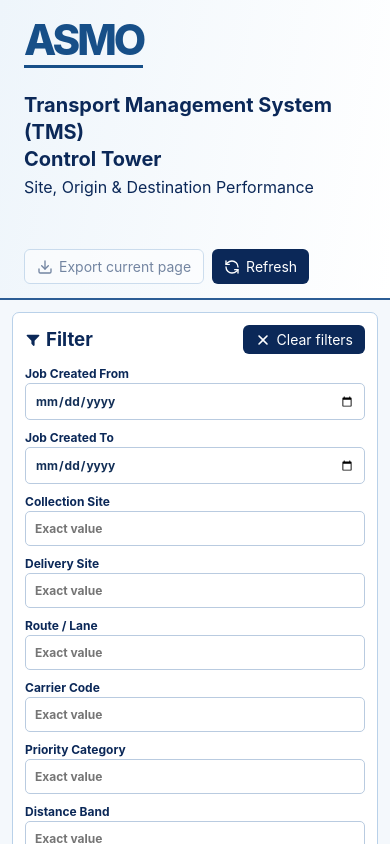
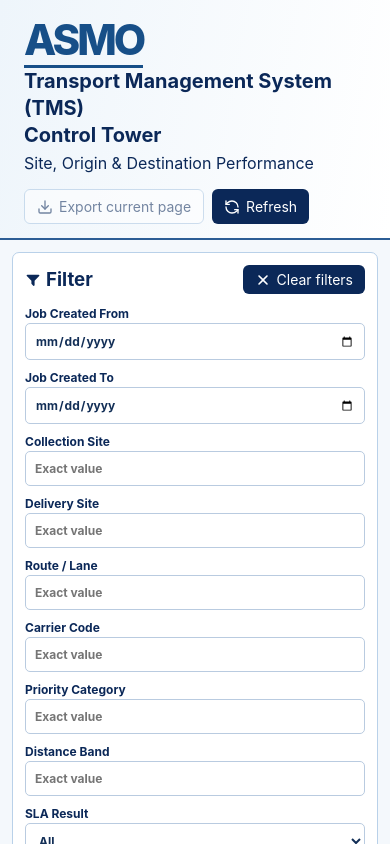
Before and after one commit to Pratik8-Dev/ASMO-Transport, a React (Vite) app: page / in a window 390 px wide. Shown: the top 844 px of the page. Built offline with nearby package versions, Linux system fonts and the light colour scheme; no server answers.

Commit message:
header change

```diff
--- a/src/pages/DashboardPage.jsx
+++ b/src/pages/DashboardPage.jsx
@@ -156,7 +156,8 @@ export function DashboardPage() {
     <main>
       <MockModeBanner />
       <header className="topbar">
-        <div className="brand">ASMO</div>
+        <div className="leftsection">
+          <div className="brand">ASMO</div>
         <div>
           <h1>
             Transport Management System (TMS)
@@ -164,6 +165,7 @@ export function DashboardPage() {
             Control Tower
           </h1>
           <p>Site, Origin &amp; Destination Performance</p>
+        </div>
         </div>
         <div className="meta">
           {/* <span>Data as of: {etl.data?.lastCompletedAt || "Unavailable"}</span>
--- a/src/styles/global.css
+++ b/src/styles/global.css
@@ -36,9 +36,14 @@ summary:focus-visible {
 main {
   min-height: 100vh;
 }
+.leftsection {
+  display: flex;
+  gap: 30px;
+}
 .topbar {
-  display: grid;
-  grid-template-columns: 180px minmax(330px, 1fr) minmax(320px, 1.1fr) auto;
+  display: flex;
+  justify-content: space-between;
+  /* grid-template-columns: 180px minmax(330px, 1fr) minmax(320px, 1.1fr) auto; */
   align-items: center;
   gap: 24px;
   padding: 14px 24px;
@@ -442,7 +447,11 @@ footer {
 }
 @media (max-width: 760px) {
   .topbar {
-    grid-template-columns: 1fr;
+    display: block;
+  }
+  .leftsection {
+    display: block;
+    margin-bottom: 16px;
   }
   .actions {
     grid-column: auto;
```
